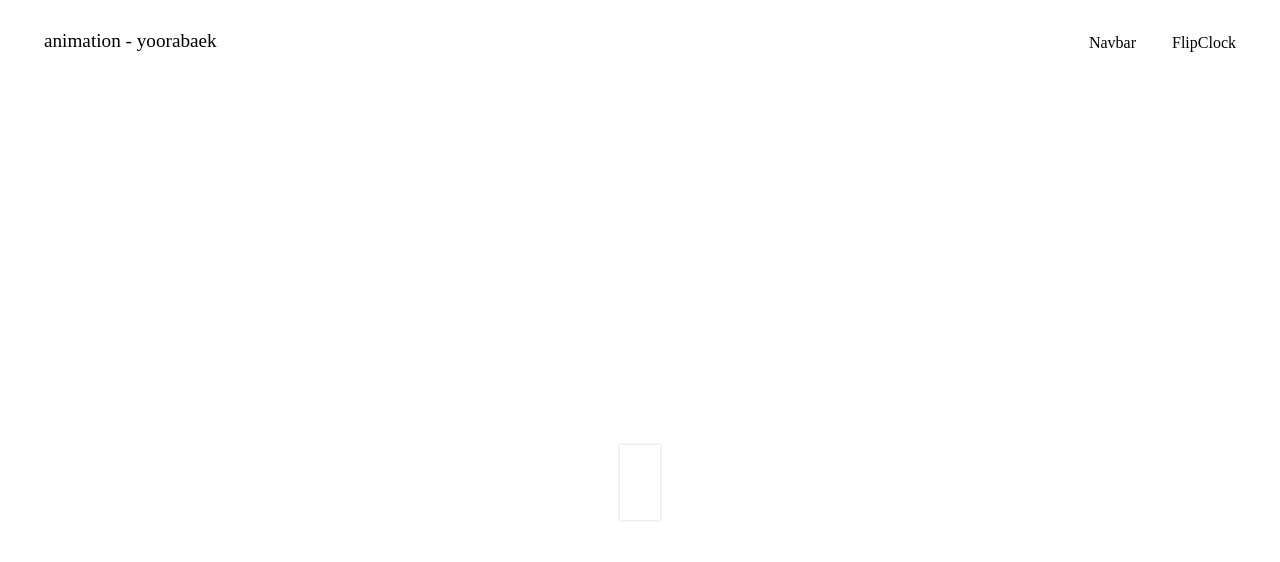
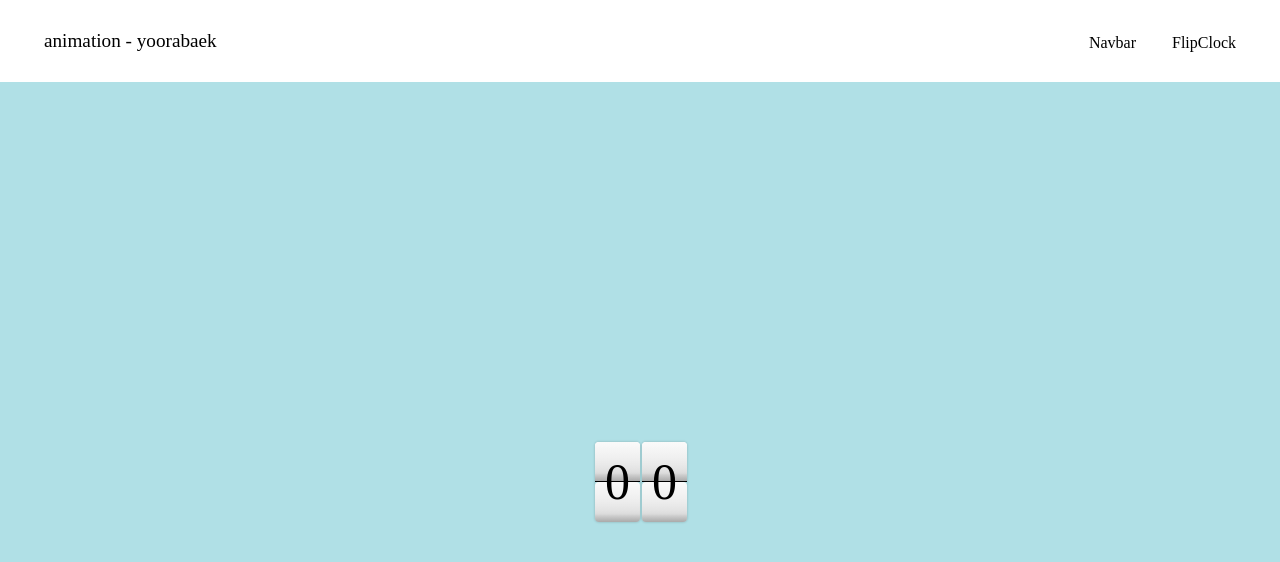
Before and after one commit to AnimationStudyvV/Yoora, a React (Create React App) app: page /clock in a window 1280 px wide. Shown: the top 562 px of the page. Built offline with nearby package versions, Linux system fonts and the light colour scheme.

Commit message:
💫 ✨ add clock flipping animation

```diff
--- a/src/components/FlipClock/index.tsx
+++ b/src/components/FlipClock/index.tsx
@@ -1,12 +1,41 @@
-import React from "react";
+import React, { useState } from "react";
 
-import { Clock, ClockContainer, Digit } from "./styles";
+import {
+  Card,
+  CardBackFace,
+  CardFrontFace,
+  Clock,
+  ClockContainer,
+  Digit,
+} from "./styles";
 
 const FlipClock: React.FC = () => {
+  const [isFlipped, setIsFlipped] = useState(false);
   return (
     <ClockContainer>
       <Clock>
-        <Digit prev="0" next="1"></Digit>
+        <Digit data-digit-before="0" data-digit-after="1">
+          <Card
+            className={isFlipped ? "flipped" : ""}
+            onClick={() => {
+              setIsFlipped(!isFlipped);
+            }}
+          >
+            <CardFrontFace>0</CardFrontFace>
+            <CardBackFace>1</CardBackFace>
+          </Card>
+        </Digit>
+        <Digit data-digit-before="0" data-digit-after="1">
+          <Card
+            className={isFlipped ? "flipped" : ""}
+            onClick={() => {
+              setIsFlipped(!isFlipped);
+            }}
+          >
+            <CardFrontFace>0</CardFrontFace>
+            <CardBackFace>1</CardBackFace>
+          </Card>
+        </Digit>
       </Clock>
     </ClockContainer>
   );
--- a/src/components/FlipClock/styles.tsx
+++ b/src/components/FlipClock/styles.tsx
@@ -5,18 +5,29 @@
   justify-content: center;
   align-items: center;
 
-  font-size: 44px;
+  font-size: 50px;
+  line-height: 0;
+
+  & * {
+    user-select: none;
+    cursor: default;
+  }
 `;
 
-export const Clock = styled.div``;
+export const Clock = styled.div`
+  display: flex;
 
-export const Digit = styled.div.attrs(
-  (props: { prev: string; next: string }) => props
-)`
+  perspective: 1000px;
+`;
+
+export const Digit = styled.div`
   position: relative;
-  width: 40px;
-  height: 75px;
+
+  width: 45px;
+  height: 80px;
   box-shadow: 0 0 2px 1px rgba(0, 0, 0, 0.1);
+  border-radius: 4px;
+  margin-left: 2px;
 
   &::before,
   &::after {
@@ -24,17 +35,99 @@
     z-index: 0;
     display: flex;
     justify-content: center;
-
+    border-radius: 4px;
     width: 100%;
     height: 50%;
     overflow: hidden;
+
+    background: white;
+    color: black;
+    background: linear-gradient(0, #aaa, #ccc, 30%, #fafafa);
   }
 
   &::before {
-    content: attr(${(props) => `${props.prev}`});
+    content: attr(data-digit-before);
+
+    bottom: 0;
+    align-items: flex-start;
   }
 
   &::after {
-    content: attr(${(props) => `${props.next}`});
+    content: attr(data-digit-after);
+
+    top: 0;
+    align-items: flex-end;
   }
 `;
+
+export const Card = styled.div`
+  position: relative;
+  z-index: 1;
+
+  width: 100%;
+  height: 50%;
+
+  transform-style: preserve-3d;
+  transform-origin: bottom;
+
+  transform: rotateX(0);
+  transition: transform 0.7s ease-in-out;
+
+  border-radius: 4px;
+
+  &.flipped {
+    transform: rotateX(-180deg);
+  }
+`;
+export const CardFrontFace = styled.div`
+  position: absolute;
+  display: flex;
+  justify-content: center;
+
+  width: 100%;
+  height: 100%;
+  overflow: hidden;
+
+  border-radius: 4px;
+  background: white;
+  color: black;
+
+  align-items: flex-end;
+  backface-visibility: hidden;
+
+  &,
+  ${Digit}::after {
+    background: linear-gradient(0, #aaa, #ccc, 30%, #fafafa);
+    border-bottom: 1.5px solid black;
+    border-radius: 4px;
+    border-bottom-left-radius: 0;
+    border-bottom-right-radius: 0;
+  }
+`;
+export const CardBackFace = styled.div`
+  position: absolute;
+  display: flex;
+  justify-content: center;
+
+  width: 100%;
+  height: 100%;
+  overflow: hidden;
+
+  border-radius: 4px;
+
+  background: white;
+  color: black;
+
+  align-items: flex-start;
+  transform: rotateX(-180deg);
+  backface-visibility: hidden;
+
+  &,
+  ${Digit}::before {
+    background: linear-gradient(0, #aaa, #ccc, 30%, #fafafa);
+    border-top: 1.5px solid black;
+    border-radius: 4px;
+    border-top-left-radius: 0;
+    border-top-right-radius: 0;
+  }
+`;
--- a/src/pages/FlipClockPage/styles.tsx
+++ b/src/pages/FlipClockPage/styles.tsx
@@ -6,5 +6,5 @@
   display: flex;
   justify-content: center;
   align-items: center;
-  background-color: #fff;
+  background-color: powderblue;
 `;
```
